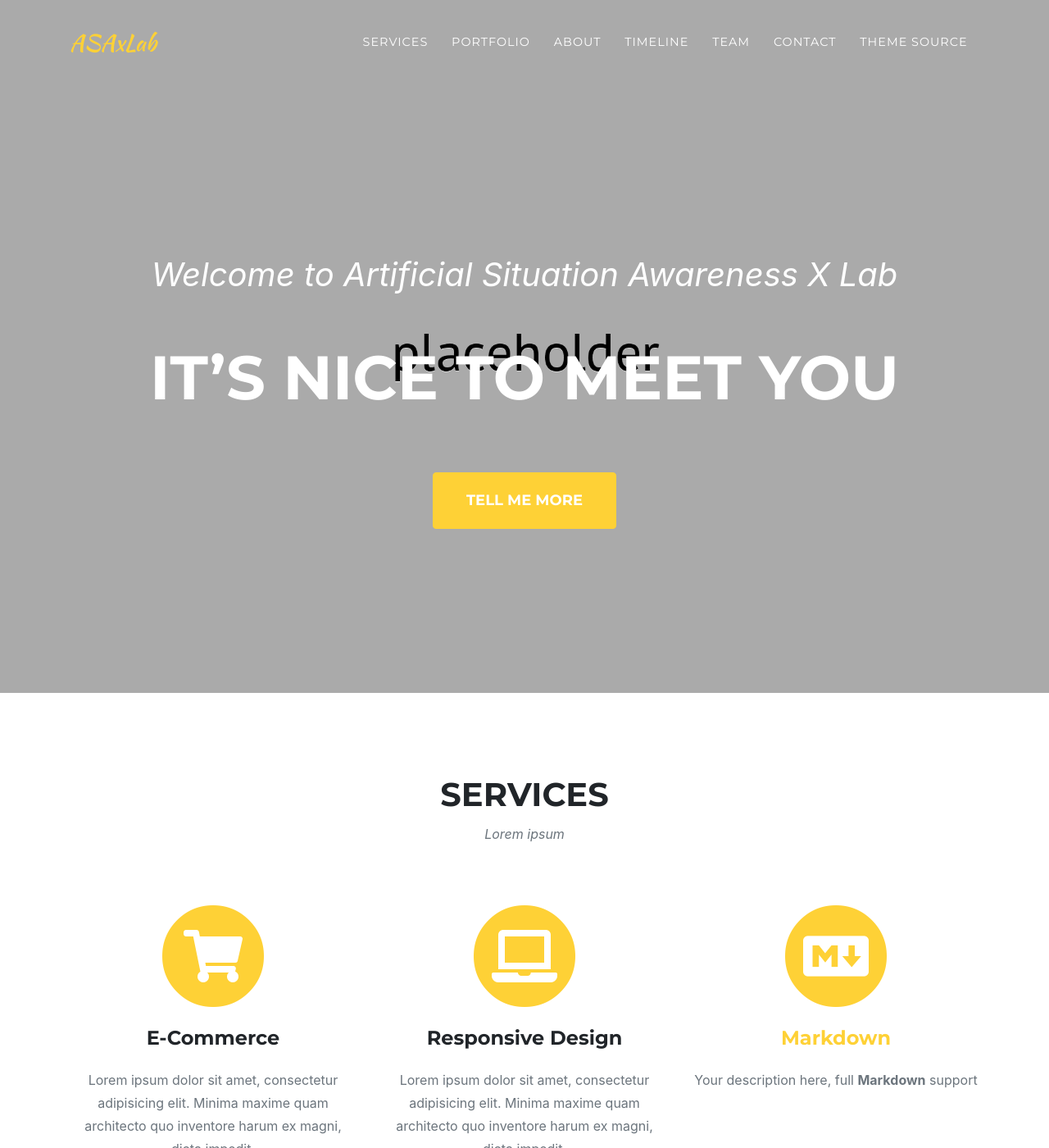
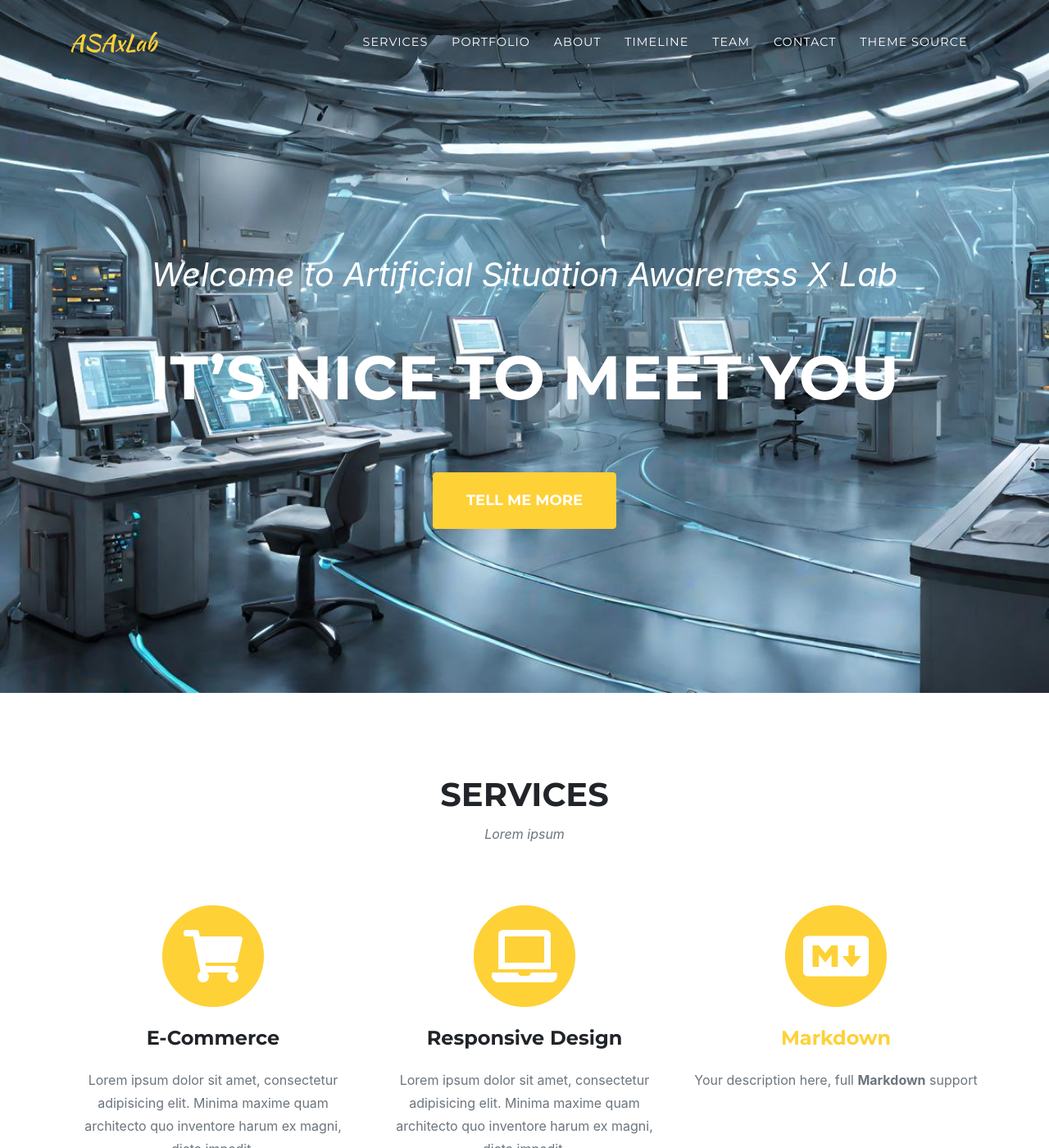
Before and after one commit to ASAxLab/asaxlab.github.io, a Jekyll site: the page built from index.md, in a window 1280 px wide and 1400 px high. Shown: the whole window at 82% size. Built offline with Jekyll 4.4.1, drawn with Linux system fonts in a browser that asks for light colours; some web fonts are replaced.

Commit message:
style updated

```diff
--- a/_data/style.yml
+++ b/_data/style.yml
@@ -4,7 +4,7 @@
 #black: "#000"
 
 #Image Customization
-header-image: "../img/header.png"
+header-image: "../img/header.jpg"
 contact-image: "../img/contact.png"
 #Font Awesome icon for portfolio grid when an item is hovered over
 #portfolio-icon: fas fa-expand-arrows-alt fa-3x #default: fas fa-plus fa-3x
```
